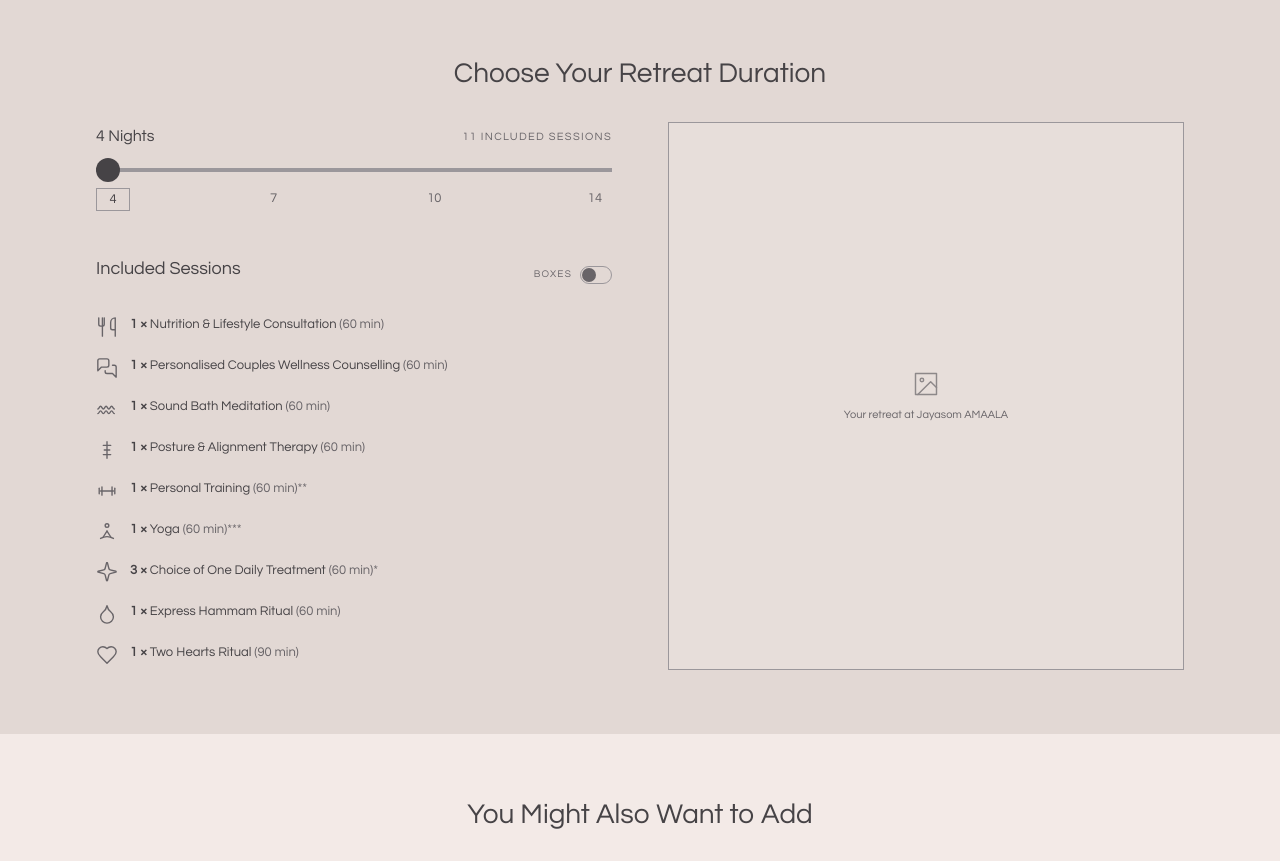
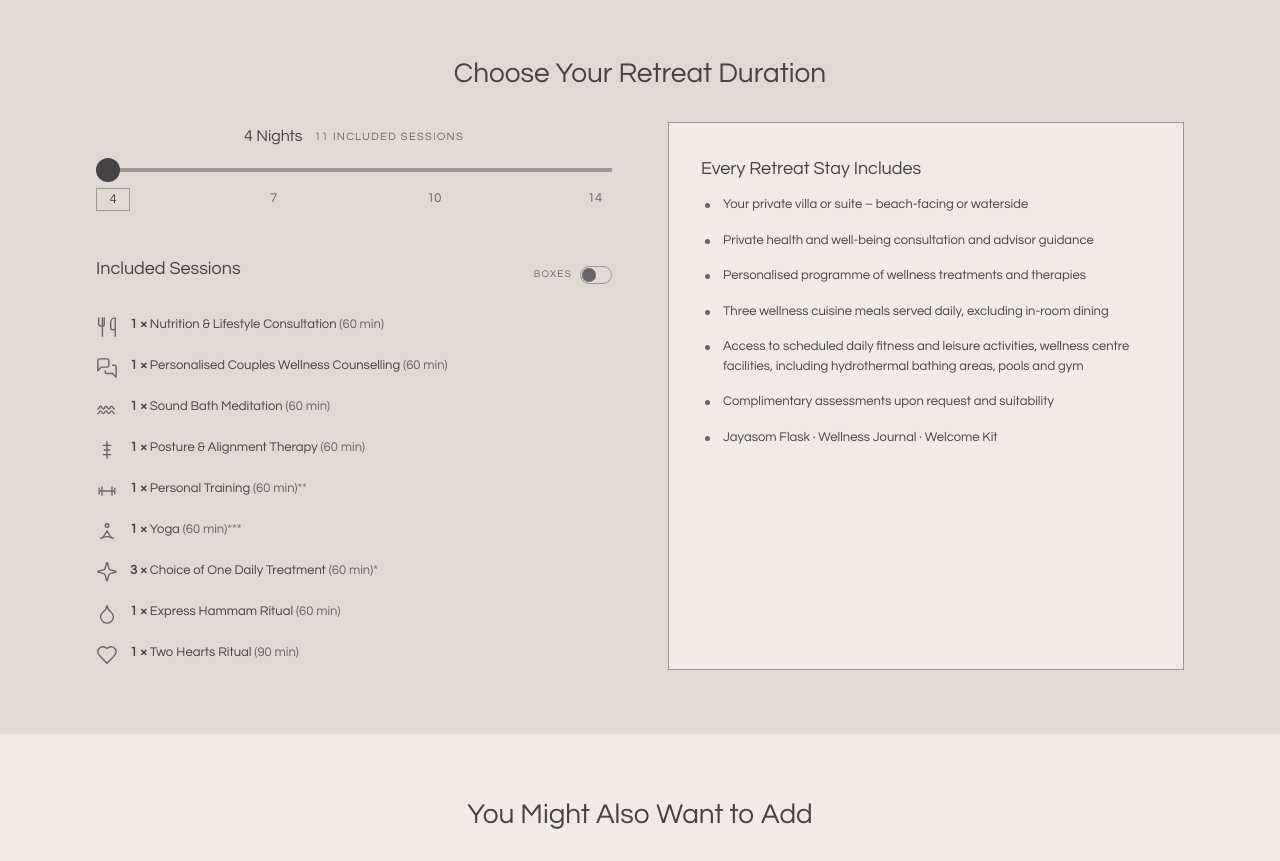
Before and after one commit to shemoelnexa/jayasom-content-wireframes, a plain HTML site: page wireframe-as-a-pair-v3.html in a window 1280 px wide. Shown: the part 3080-3941 px from the top of the page. Drawn offline with Linux system fonts and the light colour scheme.

Commit message:
As a Pair: stretch includes panel to column height, center slider header
- Right "Every Retreat Stay Includes" box now fills the full column height,
  lining up with the included-sessions list
- Center-align the duration header/slider label

Co-Authored-By: Claude Opus 4.8 (1M context) <noreply@anthropic.com>

```diff
--- a/wireframe-as-a-pair-v3.html
+++ b/wireframe-as-a-pair-v3.html
@@ -90,6 +90,13 @@ html, body {
 .wire-image .icon { width: 28px; height: 28px; opacity: 0.7; }
 .wire-image .label { font-size: 11px; }
 
+/* "Every Retreat Stay Includes" panel (right column of the duration section) */
+.stay-includes { border: 1px solid hsl(var(--border)); background: hsl(var(--background)); padding: 32px; }
+.stay-list { list-style: none; margin: 8px 0 0; padding: 0; }
+.stay-list li { position: relative; padding: 0 0 0 22px; margin-bottom: 16px; font-size: 13px; line-height: 1.5; color: hsl(var(--foreground)); }
+.stay-list li:last-child { margin-bottom: 0; }
+.stay-list li::before { content: ''; position: absolute; left: 4px; top: 8px; width: 5px; height: 5px; border-radius: 50%; background: hsl(var(--muted-foreground)); }
+
 .wire-card { border: 1px solid hsl(var(--border)); background: hsl(var(--background)); }
 .wire-card .pad { padding: 20px; }
 
@@ -175,10 +182,10 @@ html, body {
 .intention-close { margin-top: 56px; padding-top: 40px; border-top: 1px solid hsl(var(--border)); }
 
 /* Duration slider (discrete stops from doc: 4 / 7 / 10 / 14 nights) */
-.dur-head { display: flex; align-items: center; gap: 12px; margin-bottom: 4px; min-height: 28px; }
+.dur-head { display: flex; align-items: center; justify-content: center; gap: 12px; margin-bottom: 4px; min-height: 28px; text-align: center; }
 .dur-head .cur { font-size: 16px; font-weight: 300; color: hsl(var(--foreground)); }
 .dur-head .badge { font-size: 10px; letter-spacing: 0.15em; text-transform: uppercase; background: hsl(var(--foreground)); color: hsl(var(--background)); padding: 4px 9px; }
-.dur-head .dur-count { font-size: 11px; letter-spacing: 0.12em; text-transform: uppercase; color: hsl(var(--muted-foreground)); margin-left: auto; }
+.dur-head .dur-count { font-size: 11px; letter-spacing: 0.12em; text-transform: uppercase; color: hsl(var(--muted-foreground)); }
 .dur-range { -webkit-appearance: none; appearance: none; width: 100%; height: 4px; background: hsl(var(--border)); outline: none; margin: 14px 0 6px; cursor: pointer; }
 .dur-range::-webkit-slider-thumb { -webkit-appearance: none; appearance: none; width: 24px; height: 24px; border-radius: 50%; background: hsl(var(--foreground)); border: 0; cursor: pointer; }
 .dur-range::-moz-range-thumb { width: 24px; height: 24px; border-radius: 50%; background: hsl(var(--foreground)); border: 0; cursor: pointer; }
@@ -407,9 +414,17 @@ Source coverage check: 100% (all doc copy placed; bracketed [NOTE] editorial mar
         <div class="incl-list" id="dur-cards" style="margin-top:16px;"></div>
       </div>
 
-      <div class="wire-image" style="min-height:520px;">
-        <svg class="icon" viewBox="0 0 24 24" fill="none" stroke="currentColor" stroke-width="1.25" stroke-linecap="round" stroke-linejoin="round"><rect x="3" y="3" width="18" height="18" rx="0"/><circle cx="8.5" cy="8.5" r="1.5"/><path d="M21 15l-5-5L5 21"/></svg>
-        <span class="label">Your retreat at Jayasom AMAALA</span>
+      <div class="stay-includes">
+        <h3 class="h-sub" style="margin-top:0;">Every Retreat Stay Includes</h3>
+        <ul class="stay-list">
+          <li>Your private villa or suite – beach-facing or waterside</li>
+          <li>Private health and well-being consultation and advisor guidance</li>
+          <li>Personalised programme of wellness treatments and therapies</li>
+          <li>Three wellness cuisine meals served daily, excluding in-room dining</li>
+          <li>Access to scheduled daily fitness and leisure activities, wellness centre facilities, including hydrothermal bathing areas, pools and gym</li>
+          <li>Complimentary assessments upon request and suitability</li>
+          <li>Jayasom Flask · Wellness Journal · Welcome Kit</li>
+        </ul>
       </div>
     </div>
   </div>
```
